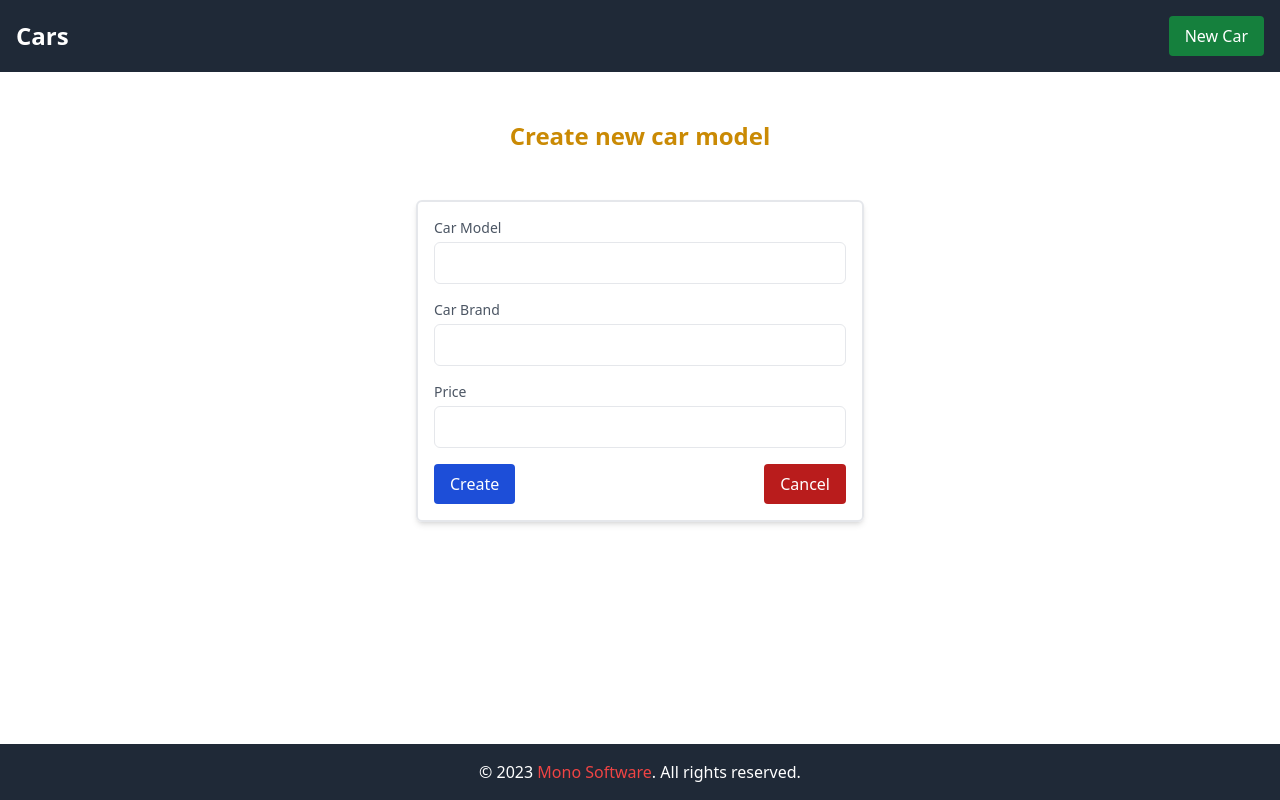
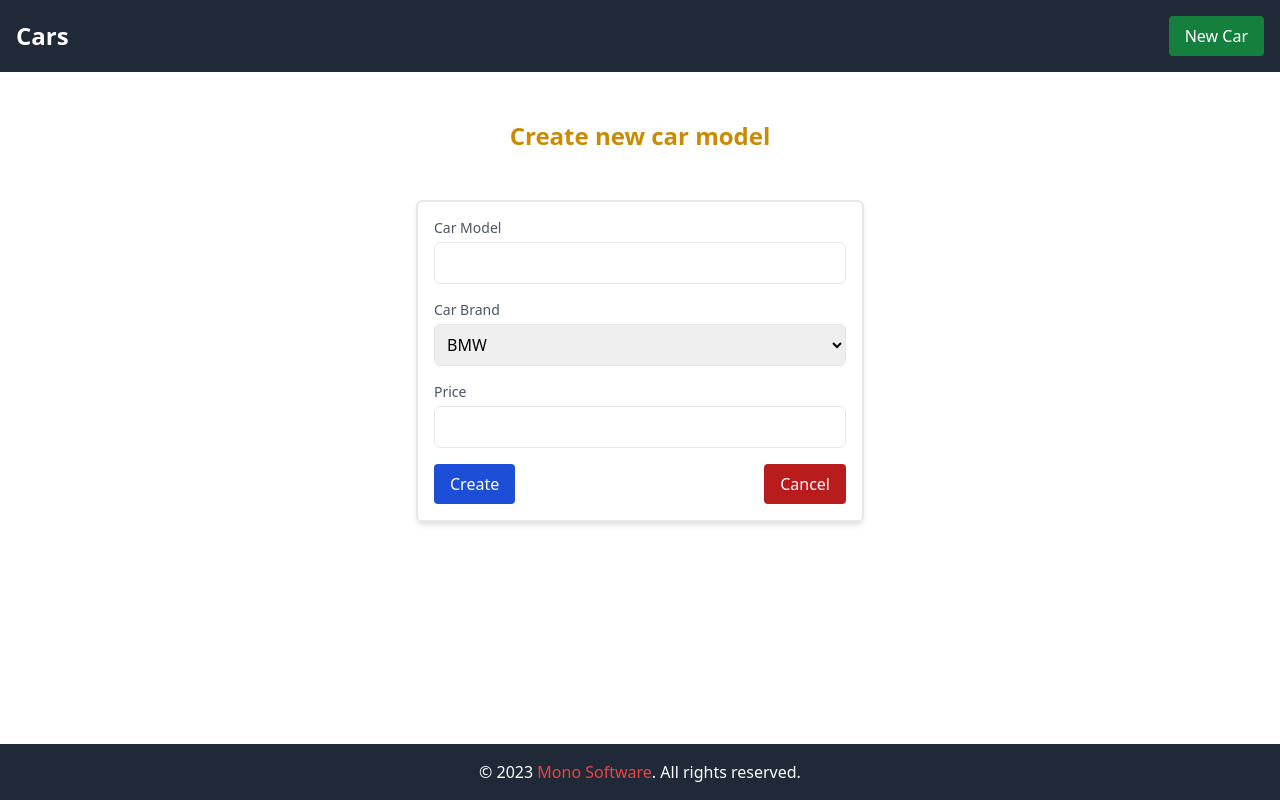
Before and after one commit to CroFrank/Cars, a React (Vite) app: page /new in a window 1280 px wide. Built offline with nearby package versions, Linux system fonts and the light colour scheme; a web font is replaced by a local one.

Commit message:
Replace input on New page with select element

```diff
--- /dev/null
+++ b/src/brands.ts
@@ -0,0 +1 @@
+export const brands = ["Peugeot", "BMW", "Renault", "Kia", "Ford"].sort()
--- a/src/components/FilterBtn.tsx
+++ b/src/components/FilterBtn.tsx
@@ -1,5 +1,6 @@
+import { brands } from "../brands"
+
 export default function FilterBtn({ option, action }: FilterBtnProps) {
-  const brands = ["Peugeot", "BMW", "Renault", "Kia", "Ford"].sort()
   return (
     <select
       id="selectOption"
--- a/src/pages/New.tsx
+++ b/src/pages/New.tsx
@@ -3,6 +3,7 @@ import AnchorTagBtn from "../components/AnchorTagBtn"
 import Button from "../components/Button"
 import { url } from "../firebase-config"
 import { useNavigate } from "react-router-dom"
+import { brands } from "../brands"
 
 export default function New() {
   const [name, setName] = useState("")
@@ -80,14 +81,21 @@ export default function New() {
           >
             Car Brand
           </label>
-          <input
-            type="text"
+          <select
             id="carBrand"
             name="brand"
             value={brand}
             onChange={(e) => setBrand(e.target.value)}
             className="mt-1 p-2 w-full border rounded-md"
-          />
+          >
+            {brands.map((brand, index) => {
+              return (
+                <option key={index} value={brand}>
+                  {brand.toUpperCase()}
+                </option>
+              )
+            })}
+          </select>
         </div>
 
         <div className="mb-4">
```
Also changed, not shown: src/components/Pagination.tsx (+0 -7 lines), src/vite-env.d.ts (+7 -0 lines).
